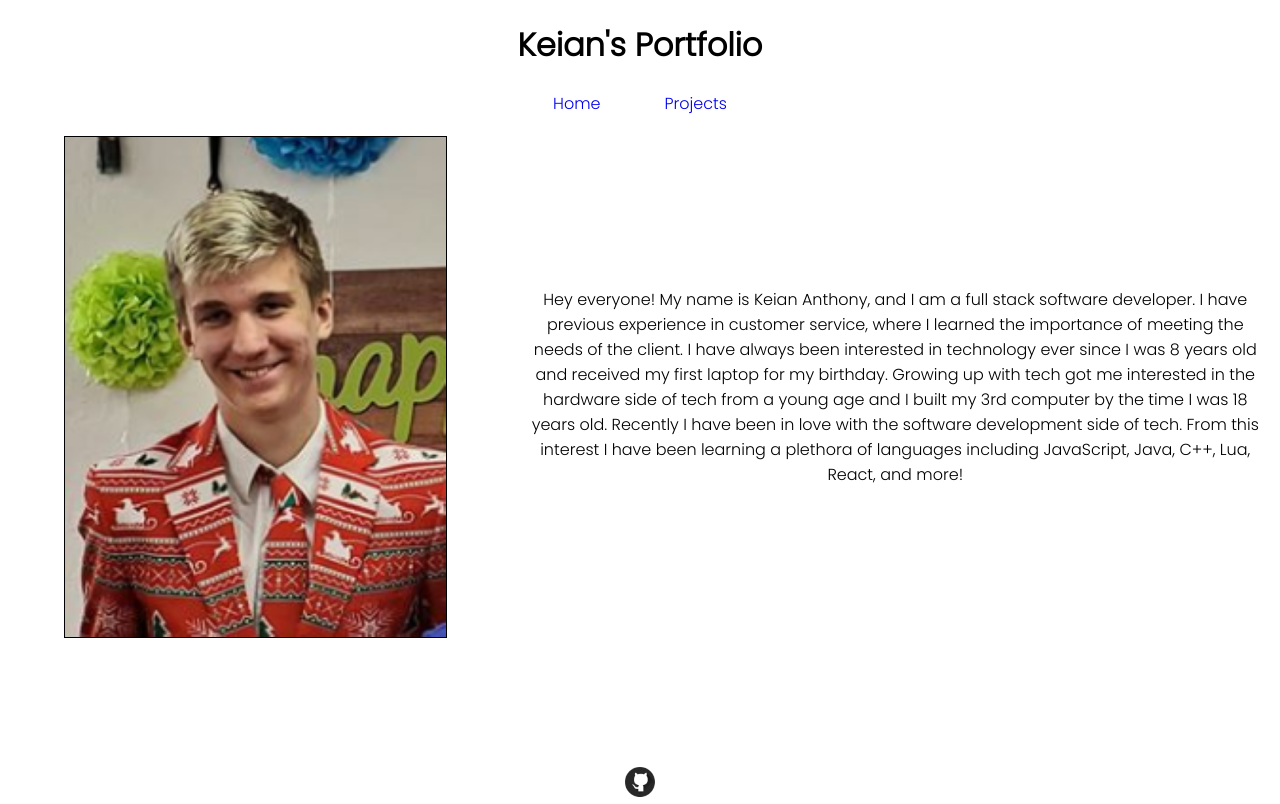
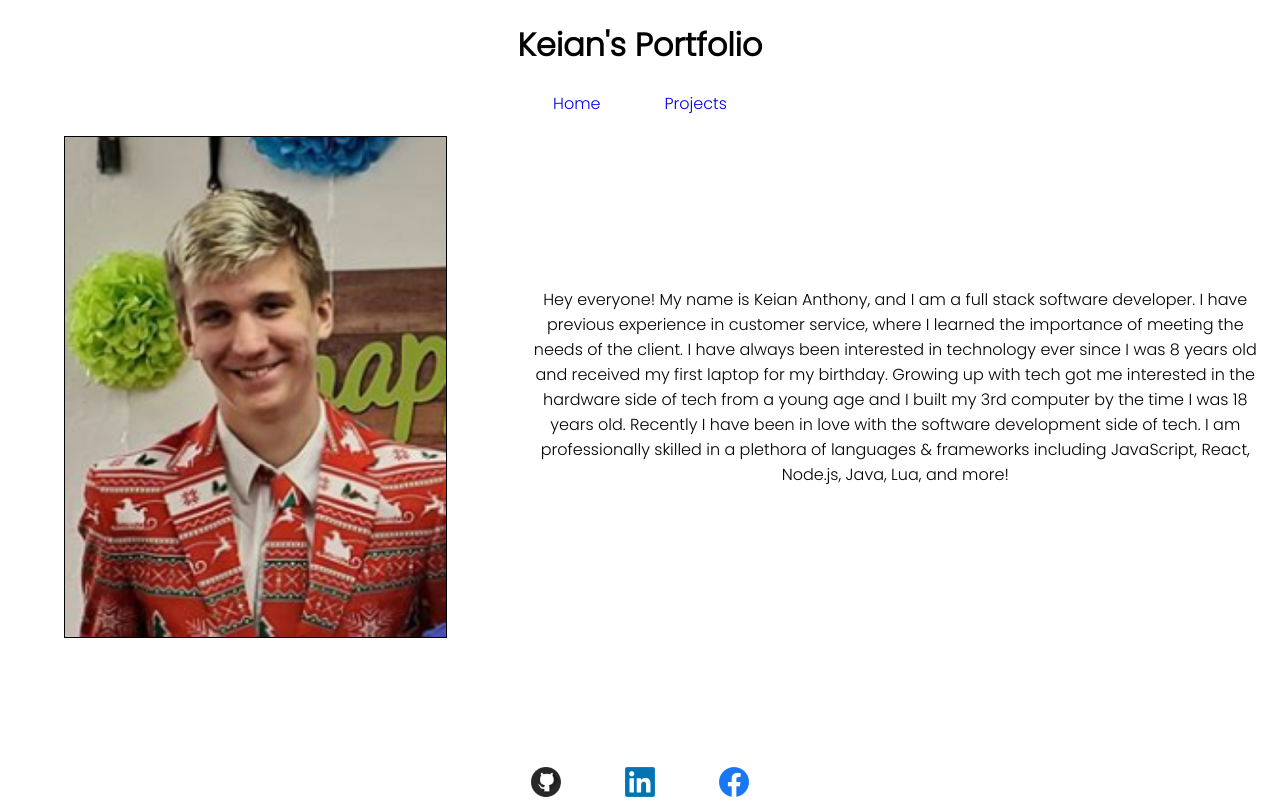
Before and after one commit to Keian-A/portfolio, a React (Create React App) app: page / in a window 1280 px wide. Built offline with nearby package versions, Linux system fonts and the light colour scheme.

Commit message:
adds linkedin and facebook images/links to footer component

```diff
--- a/src/components/Footer.js
+++ b/src/components/Footer.js
@@ -1,12 +1,24 @@
 import '../css/Footer.css';
 import GitHubLogo from '../images/GitHubSmall.png';
+import LinkedInLogo from '../images/LinkedInSmall.png';
+import FacebookIcon from '../images/FacebookSmall.png';
 
 function Footer() {
   return (
     <div className="Footer">
       <div className="GitHubInfo">
-        <a className="GitHubIcon" href="https://github.com/Keian-A" target="_blank" >
-          <img src={GitHubLogo} alt="GitHub" />
+        <a className="GitHubIcon" href="https://github.com/Keian-A" target="_blank" rel="noreferrer" >
+          <img src={GitHubLogo} alt="GitHub Icon" />
+        </a>
+      </div>
+      <div className="LinkedInInfo">
+        <a className="LinkedInIcon" href="https://www.linkedin.com/in/keiananthony/" target="_blank" rel="noreferrer" >
+          <img src={LinkedInLogo} alt="LinkedIn Icon" />
+        </a>
+      </div>
+      <div className="FacebookInfo">
+        <a className="FacebookIcon" href="https://www.facebook.com/Keian.Anthony.1/" target="_blank" rel="noreferrer" >
+          <img src={FacebookIcon} alt="Facebook Icon" />
         </a>
       </div>
     </div>
--- a/src/components/Home.js
+++ b/src/components/Home.js
@@ -6,7 +6,7 @@ function Home() {
     <div classname="Home">
       <div className="selfInfo">
         <img className="selfImage" src={myself} alt="myself" />
-        <p className="selfDescription">Hey everyone! My name is Keian Anthony, and I am a full stack software developer. I have previous experience in customer service, where I learned the importance of meeting the needs of the client. I have always been interested in technology ever since I was 8 years old and received my first laptop for my birthday. Growing up with tech got me interested in the hardware side of tech from a young age and I built my 3rd computer by the time I was 18 years old. Recently I have been in love with the software development side of tech. From this interest I have been learning a plethora of languages including JavaScript, Java, C++, Lua, React, and more!</p>
+        <p className="selfDescription">Hey everyone! My name is Keian Anthony, and I am a full stack software developer. I have previous experience in customer service, where I learned the importance of meeting the needs of the client. I have always been interested in technology ever since I was 8 years old and received my first laptop for my birthday. Growing up with tech got me interested in the hardware side of tech from a young age and I built my 3rd computer by the time I was 18 years old. Recently I have been in love with the software development side of tech. I am professionally skilled in a plethora of languages & frameworks including JavaScript, React, Node.js, Java, Lua, and more!</p>
       </div>
     </div>
   );
```
Also changed, not shown: src/images/FacebookSmall.png (added), src/images/LinkedInSmall.png (added).
